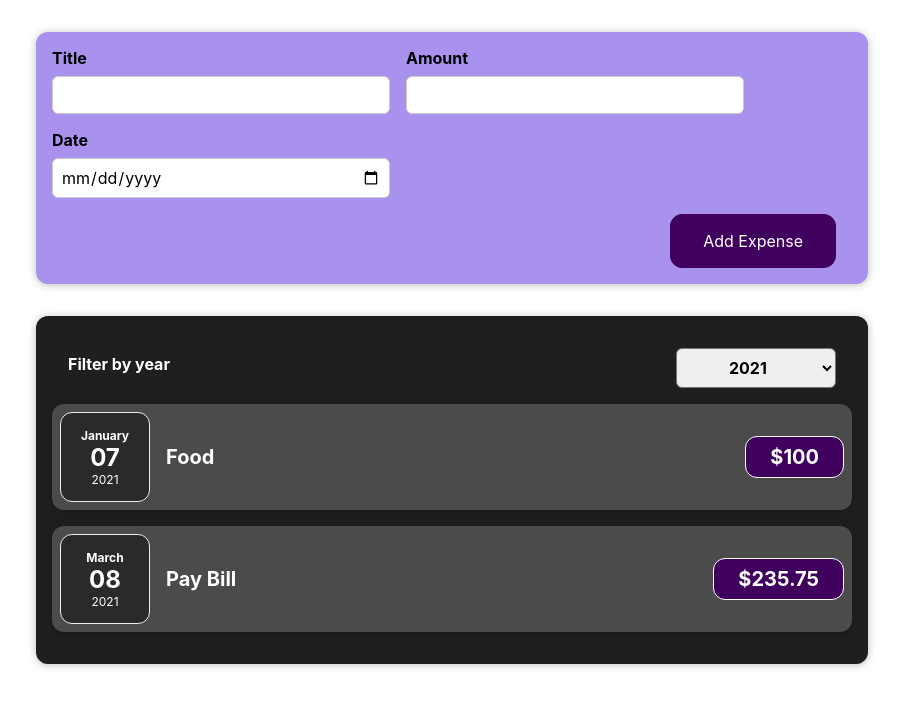
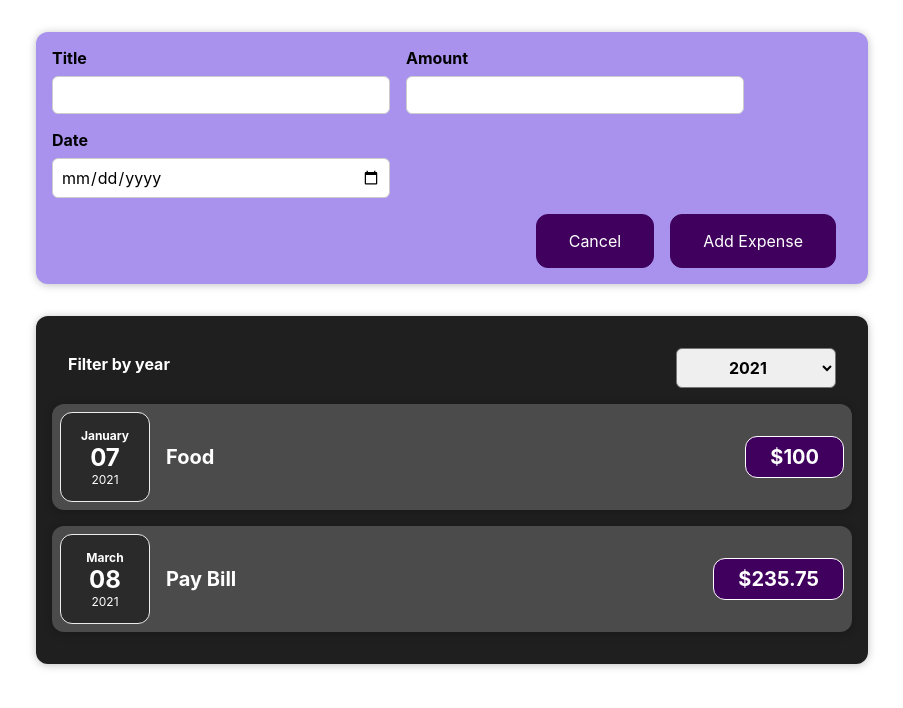
Before and after one commit to eddypastika/ReactJS-Expense-Tracker-App, a React (Create React App) app: page / in a window 1280 px wide. Both pictures are taken after a click on the button "Add Expense". Shown: the top 708 px of the page, without its empty margins (188-1091 px from the left). Built offline with nearby package versions, Linux system fonts and the light colour scheme.

Commit message:
open/close add form

```diff
--- a/src/components/NewExpense/ExpenseForm.js
+++ b/src/components/NewExpense/ExpenseForm.js
@@ -61,10 +61,15 @@ const ExpenseForm = (props) => {
         };
 
         props.onSaveExpenseData(expenseData);
+        props.onCloseForm();
 
         setEnteredTitle("");
         setEnteredAmount("");
         setEnteredDate("");
+    };
+
+    const cancelHandler = () => {
+        props.onCloseForm();
     };
 
     return (
@@ -94,6 +99,7 @@ const ExpenseForm = (props) => {
                 </div>
             </div>
             <div className="new-expense__actions">
+                <button onClick={cancelHandler}>Cancel</button>
                 <button type="submit">Add Expense</button>
             </div>
         </form>
--- a/src/components/NewExpense/NewExpense.js
+++ b/src/components/NewExpense/NewExpense.js
@@ -1,8 +1,10 @@
-import React from "react";
+import React, {useState} from "react";
 import ExpenseForm from "./ExpenseForm";
 import "./NewExpense.css"
 
 const NewExpense = (props) => {
+    const [formOpen, setFormOpen] = useState(false);
+
     const saveExpenseDataHandler = (enteredExpenseData) => {
         const expenseData = {
             ...enteredExpenseData,
@@ -11,9 +13,18 @@ const NewExpense = (props) => {
         props.onAddExpense(expenseData);
     };
 
+    const closeFormHandler = () => {
+        setFormOpen(false);
+    };
+
+    const openFormHandler = () => {
+        setFormOpen(true);
+    };
+
     return (
         <div className="new-expense">
-            <ExpenseForm onSaveExpenseData={saveExpenseDataHandler}/>
+            {!formOpen && <button onClick={openFormHandler}>Add Expense</button>}
+            {formOpen && <ExpenseForm onSaveExpenseData={saveExpenseDataHandler} onCloseForm={closeFormHandler}/>}
         </div>
     )
 };
```
